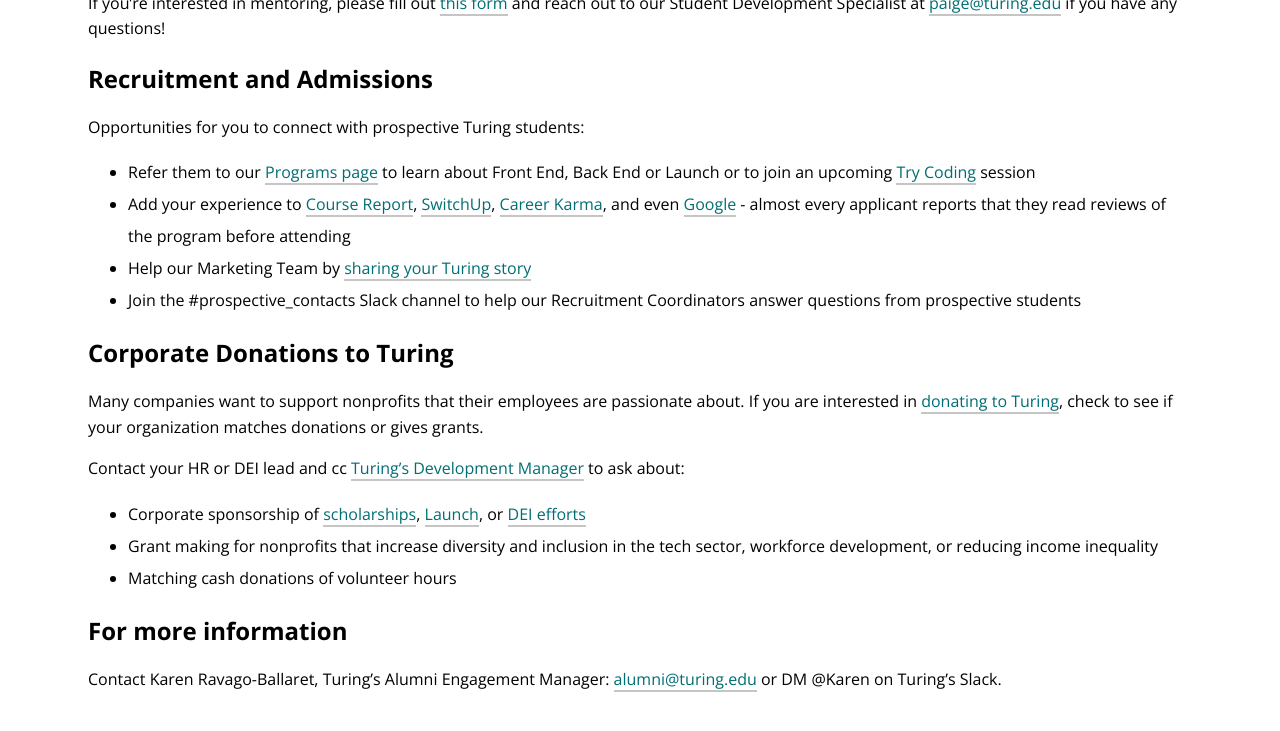
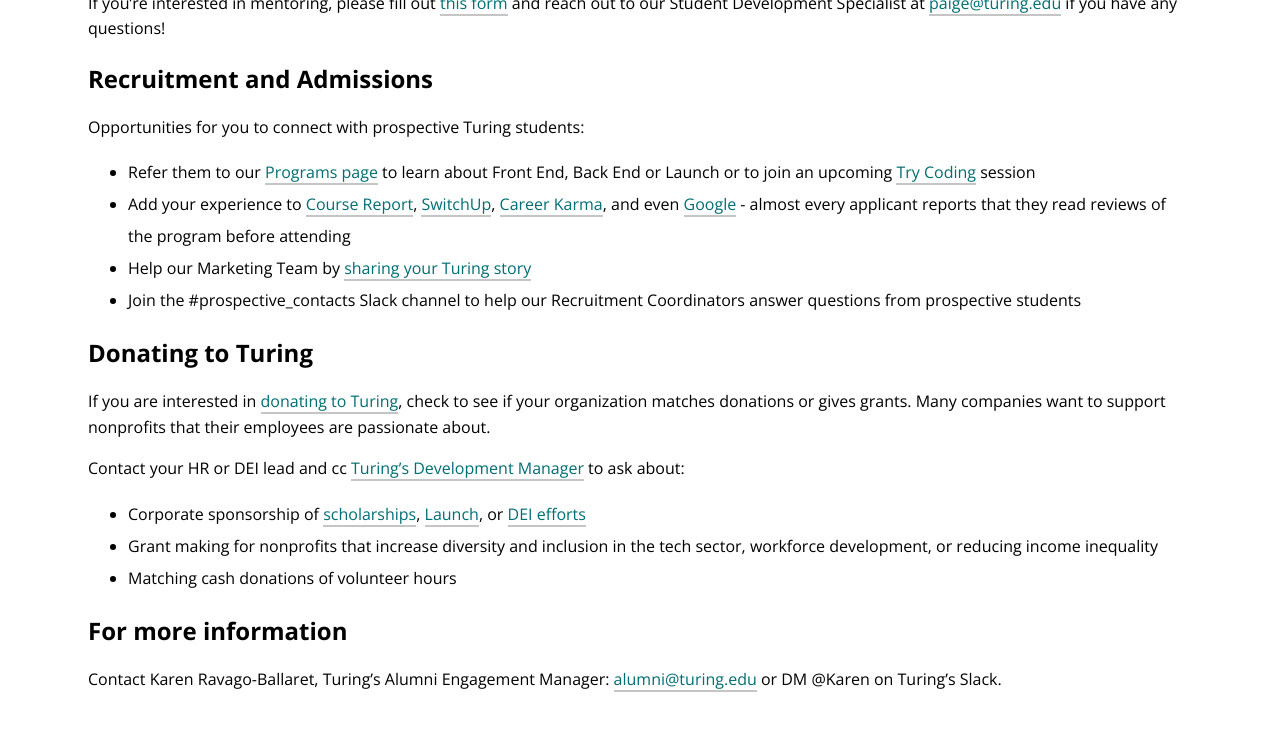
Before and after one commit to turingschool/alumni-site, a Jekyll site: the page built from volunteer.md, in a window 1280 px wide and 900 px high, scrolled down 2157 px, cut to the strip 0-736 px from the top of the window. Shown: the top 731 px of the strip. Built offline with Jekyll 4.4.1, drawn with Linux system fonts in a browser that asks for light colours; nearby versions of some CDN libraries; comment, search, counter and statistics services are not loaded.

Commit message:
Update volunteer.md

```diff
--- a/volunteer.md
+++ b/volunteer.md
@@ -67,8 +67,8 @@ Opportunities for you to connect with prospective Turing students:
 * Help our Marketing Team by <a href="https://docs.google.com/forms/d/e/1FAIpQLScoiT6jO4W1xneJLOmWySEj4CH5g8d9wS4Tmsj2KQF_mrp3jA/viewform" target="_blank">sharing your Turing story</a>
 * Join the #prospective_contacts Slack channel to help our Recruitment Coordinators answer questions from prospective students
 
-## Corporate Donations to Turing
-Many companies want to support nonprofits that their employees are passionate about. If you are interested in <a href="https://turing.edu/donate" target="_blank">donating to Turing</a>, check to see if your organization matches donations or gives grants.
+## Donating to Turing
+If you are interested in <a href="https://turing.edu/donate" target="_blank">donating to Turing</a>, check to see if your organization matches donations or gives grants. Many companies want to support nonprofits that their employees are passionate about.
 
 Contact your HR or DEI lead and cc <a href="mailto:abbey@turing.edu">Turing's Development Manager</a> to ask about:
 * Corporate sponsorship of <a href="https://turing.edu/financing/scholarships" target="_blank">scholarships</a>, <a href="https://turing.edu/launch/launch" target="_blank">Launch</a>, or <a href="https://writing.turing.edu/turings-demo-comp-is-a-glimpse-at-a-more-diverse-accessible-tech-industry/" target="_blank">DEI efforts</a>
```
